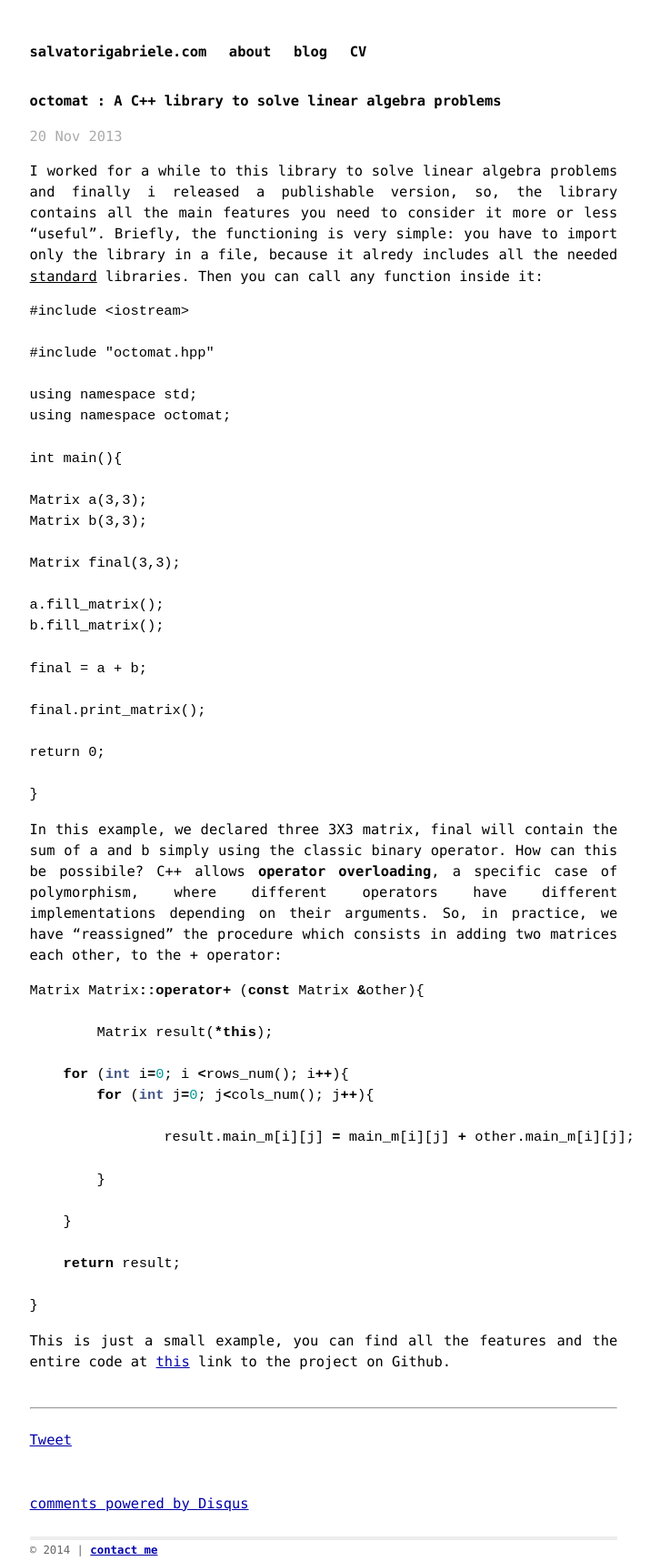
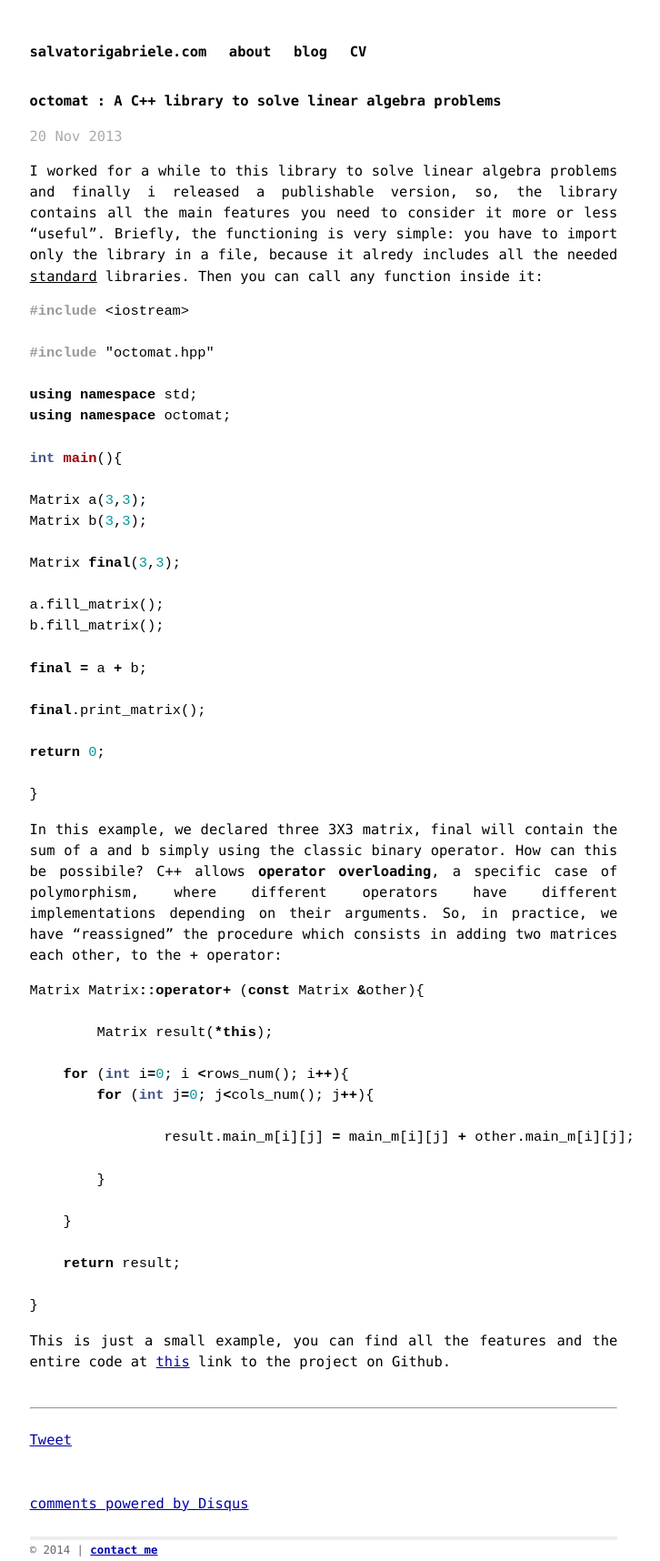
Before and after one commit to gsalvatori/salvatorigabriele.com, a Jekyll site: the page built from _posts/2013-11-20-octomat-a-library-to-solve-linear-algebra-problems.markdown, in a window 1280 px wide. Shown: the whole page at 91% size, without its empty margins (284-1010 px from the left). Built offline with Jekyll 4.4.1, drawn with Linux system fonts in a browser that asks for light colours; Markdown is read by kramdown in place of the engine named in the settings; comment, search, counter and statistics services are not loaded.

Commit message:
Update 2013-11-20-octomat-a-library-to-solve-linear-algebra-problems.markdown

````diff
--- a/_posts/2013-11-20-octomat-a-library-to-solve-linear-algebra-problems.markdown
+++ b/_posts/2013-11-20-octomat-a-library-to-solve-linear-algebra-problems.markdown
@@ -7,7 +7,7 @@ categories: projects
 
 I worked for a while to this library to solve linear algebra problems and finally i released a publishable version, so, the library contains all the main features you need to consider it more or less "useful". Briefly, the functioning is very simple: you have to import only the library in a file, because it alredy includes all the needed <u>standard</u> libraries. Then you can call any function inside it:
 
-```
+{% highlight C++ %}
 #include <iostream>
 
 #include "octomat.hpp"
@@ -32,7 +32,7 @@ final.print_matrix();
 return 0;
 
 }
-```
+{% endhighlight%}
 
 In this example, we declared three 3X3 matrix, final will contain the sum of a and b simply using the classic binary operator. How can this be possibile? C++ allows <b>operator overloading</b>, a specific case of polymorphism, where different operators have different implementations depending on their arguments. So, in practice, we have "reassigned" the procedure which consists in adding two matrices each other, to the + operator:
 
````
